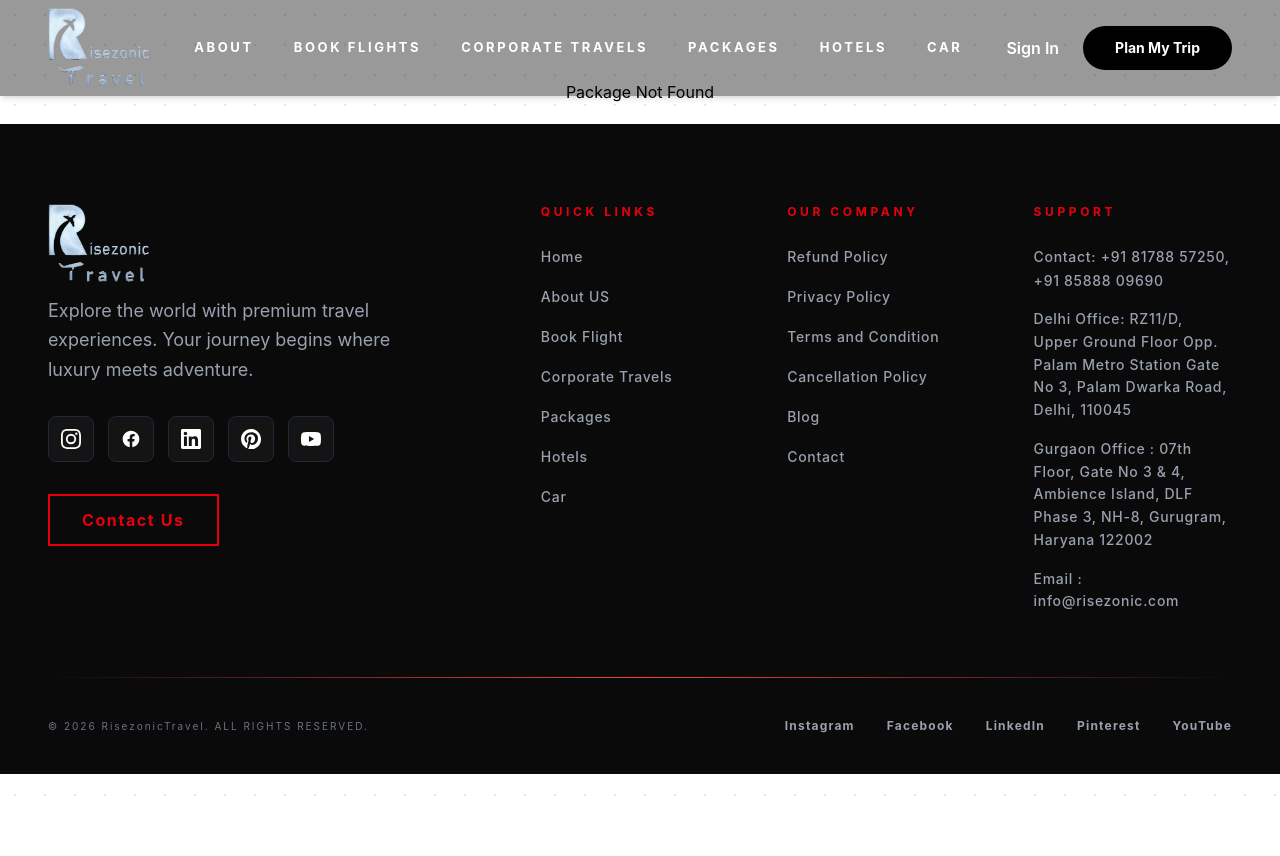
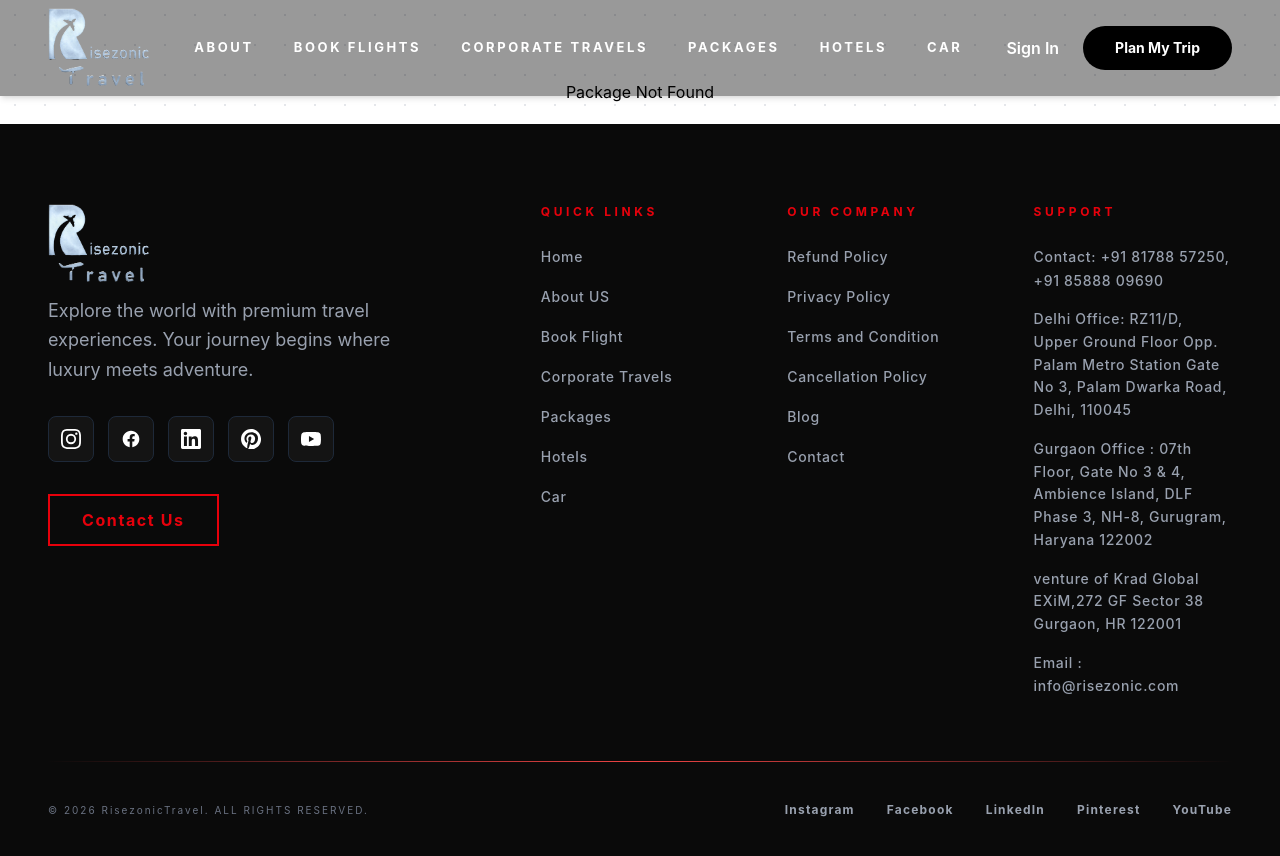
Before and after one commit to risezonic567/RisezonicTravels, a React (Vite) app: page /package/1 in a window 1280 px wide. Before the commit the page ends 800 px from the top, so only its background shows below. Built offline with nearby package versions, Linux system fonts and the light colour scheme.

Commit message:
Update website

```diff
--- a/src/components/Footer.jsx
+++ b/src/components/Footer.jsx
@@ -32,6 +32,7 @@
         {name:"Contact: +91 81788 57250, +91 85888 09690",path:"/contact-us"},
         {name:"Delhi Office: RZ11/D, Upper Ground Floor Opp. Palam Metro Station Gate No 3, Palam Dwarka Road, Delhi, 110045"},
         {name:"Gurgaon Office : 07th Floor, Gate No 3 & 4, Ambience Island, DLF Phase 3, NH-8, Gurugram, Haryana 122002"},
+        {name:"venture of Krad Global EXiM,272 GF Sector 38 Gurgaon, HR 122001"},
         {name:"Email : info@risezonic.com "}
       ]
     }
```
Also changed, not shown: 1 other file (tests, documents, lock files or other folders).
